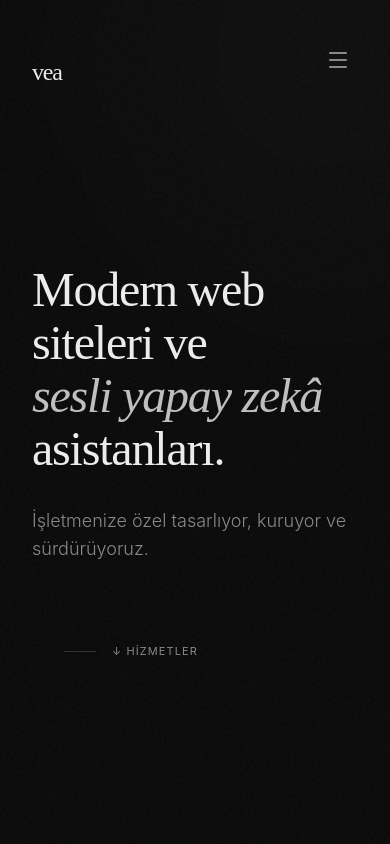
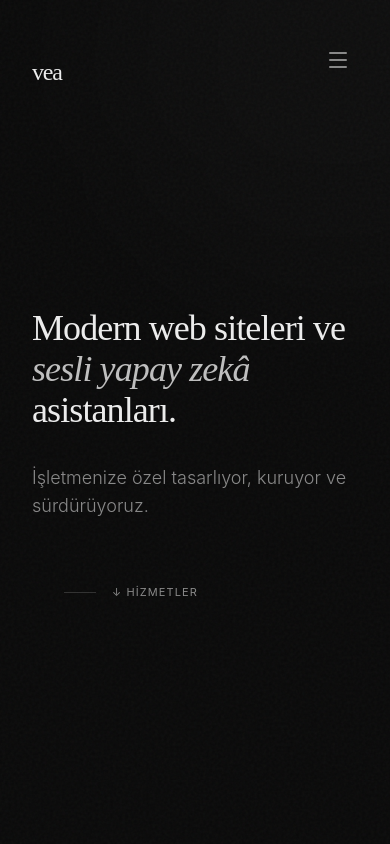
Before and after one commit to gokdenizyalcinoz/vea-agency-website, a React (Vite) app: page / in a window 390 px wide. Shown: the top 844 px of the page. Built offline with nearby package versions, Linux system fonts and the light colour scheme.

Commit message:
Adjust Hero component layout and styling

```diff
--- a/src/components/Hero.tsx
+++ b/src/components/Hero.tsx
@@ -1,5 +1,4 @@
 import { motion } from 'motion/react';
-import { ChevronDown } from 'lucide-react';
 import { Language, translations } from '@/src/translations';
 
 interface HeroProps {
@@ -10,7 +9,7 @@ export default function Hero({ lang }: HeroProps) {
   const t = translations[lang].hero;
 
   return (
-    <section className="relative min-h-screen flex flex-col justify-center px-8 pt-20 overflow-hidden">
+    <section className="relative min-h-screen flex flex-col justify-center px-8 pt-32 md:pt-20 pb-16 overflow-hidden">
       <div className="max-w-[1000px] mx-auto w-full grid grid-cols-1 md:grid-cols-12 gap-12 items-center z-10">
         <motion.div
           initial={{ opacity: 0, y: 20 }}
@@ -18,7 +17,7 @@ export default function Hero({ lang }: HeroProps) {
           transition={{ duration: 0.8, ease: [0.215, 0.61, 0.355, 1] }}
           className="md:col-span-9"
         >
-          <h1 className="text-5xl md:text-[72px] leading-[1.1] md:leading-[1.05] tracking-tight mb-8">
+          <h1 className="text-4xl sm:text-5xl md:text-[72px] leading-[1.15] md:leading-[1.05] tracking-tight mb-8">
             {lang === 'TR' ? (
               <>
                 Modern web siteleri ve <br/>
@@ -36,7 +35,6 @@ export default function Hero({ lang }: HeroProps) {
           </p>
         </motion.div>
 
-        {/* Decorative Right Element */}
         <div className="hidden md:flex md:col-span-3 flex-col items-end">
           <div className="w-px h-48 bg-gradient-to-b from-transparent via-muted/40 to-transparent relative">
             <div className="absolute top-1/2 -left-1 w-2 h-2 rounded-full bg-white/20 blur-[2px]"></div>
@@ -48,7 +46,7 @@ export default function Hero({ lang }: HeroProps) {
         initial={{ opacity: 0 }}
         animate={{ opacity: 1 }}
         transition={{ delay: 1.5, duration: 1 }}
-        className="max-w-[1000px] mx-auto w-full px-8 mt-20 flex items-center gap-4 text-muted text-[11px] tracking-widest uppercase z-10"
+        className="max-w-[1000px] mx-auto w-full px-8 mt-16 flex items-center gap-4 text-muted text-[11px] tracking-widest uppercase z-10"
       >
         <div className="w-8 h-px bg-muted/30"></div>
         <span>↓ {t.scroll}</span>
```
